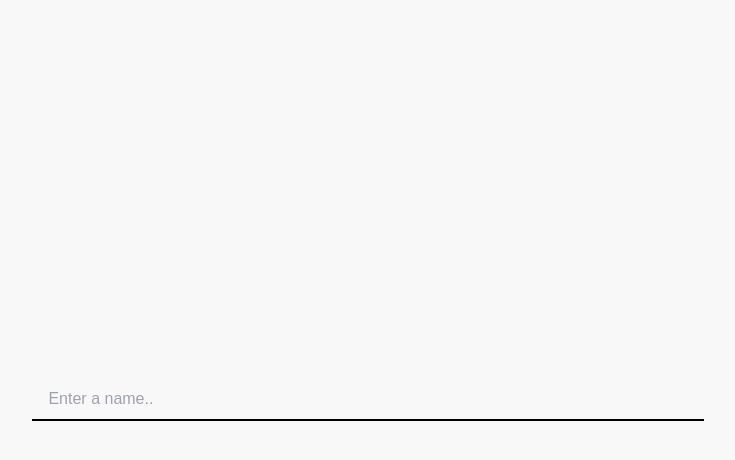
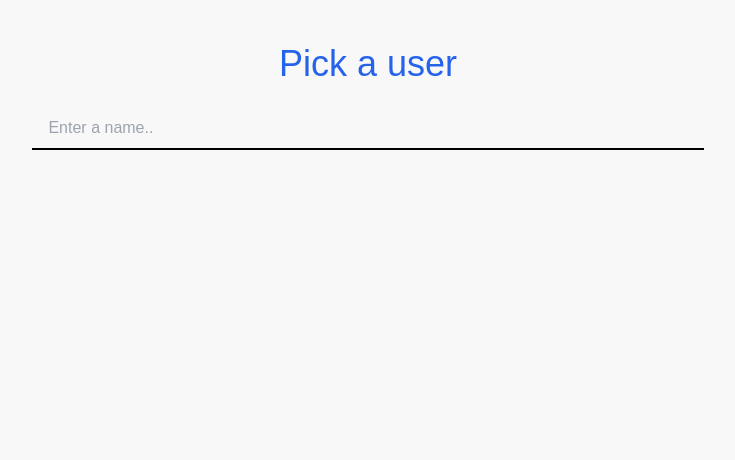
Before and after one commit to Nishant891/Search_profile_component, a React (Vite) app: page / in a window 1280 px wide. Shown: the top 460 px of the page, without its empty margins (272-1007 px from the left). Built offline with nearby package versions, Linux system fonts and the light colour scheme.

Commit message:
second commit

```diff
--- a/src/App.tsx
+++ b/src/App.tsx
@@ -4,6 +4,7 @@ import UserComponent from "./components/UserComponent";
 import React from "react";
 import { User } from "../lib/data";
 import UserCard from "./components/UserCard";
+import Header from "./components/header";
 
 type Options = boolean | "";
 
@@ -20,8 +21,8 @@ function App() {
     return regexPattern.test(user.name);
   };
 
-  const handleSelect = (id : number) => {
-    console.log(id);
+  const handleSelect = async(id : number) => {
+    await delay(60)
     const newPinnedUser = users.filter((user) => {return user.id == id})
     setPinnedUsers((pinnedUsers) => [...pinnedUsers, ...newPinnedUser]);
   }
@@ -38,7 +39,7 @@ function App() {
   }
 
   const handleBlur = async() => {
-    await delay(300)
+    await delay(250)
     setToggleOptions(!toggleOptions);
   };
 
@@ -51,7 +52,9 @@ function App() {
   };
 
   return (
-    <div className="w-full h-full sm:w-[42rem] sm:max-h-[20rem]  flex flex-wrap justify-start items-center gap-2 p-2 border-b-2 border-black">
+    <>
+    <Header/>
+    <div className="w-full h-full sm:w-[42rem] sm:max-h-[20rem] flex flex-wrap justify-start items-center gap-2 p-2 border-b-2 border-black">
       {
         pinnedUsers.map((user, index) =>
             (
@@ -90,6 +93,7 @@ function App() {
         </div>
       </div>
     </div>
+    </>
   );
 }
 
--- a/src/components/UserCard.tsx
+++ b/src/components/UserCard.tsx
@@ -12,7 +12,7 @@ const UserCard = ({id, name, avatar, removeSelect} : UserCardProps) => {
     }} className="flex justify-between gap-x-4 items-center p-2 rounded-full custom-shadow ">
       <div className="flex justify-center items-center space-1 gap-1">
         <img src={avatar} alt="Profile Picture" className='rounded-full w-9 h-9 object-cover'/>
-        <p className="font-semibold">{name}</p>
+        <p className="font-medium">{name}</p>
       </div>
       <button className="text-white w-6 h-6 rounded-full bg-red-600 p-1 font-bold flex justify-center items-center">
         X
--- /dev/null
+++ b/src/components/header.tsx
@@ -0,0 +1,13 @@
+import React from 'react'
+
+const Header = () => {
+  return (
+    <div>
+      <h1 className='text-bold text-blue-600 text-center text-4xl mb-6 font-medium'>
+        Pick a user
+      </h1>
+    </div>
+  )
+}
+
+export default Header
--- a/src/index.css
+++ b/src/index.css
@@ -6,9 +6,10 @@ html,body{
   width: 100%;
   height: 100%;
   padding: 1px;
+  padding-top: 22px;
   display: flex;
   justify-content: center;
-  align-items: center;
+  align-items: flex-start;
   margin: auto;
   background: #f9f8f8;
   color: rgb(17, 16, 16);
```
